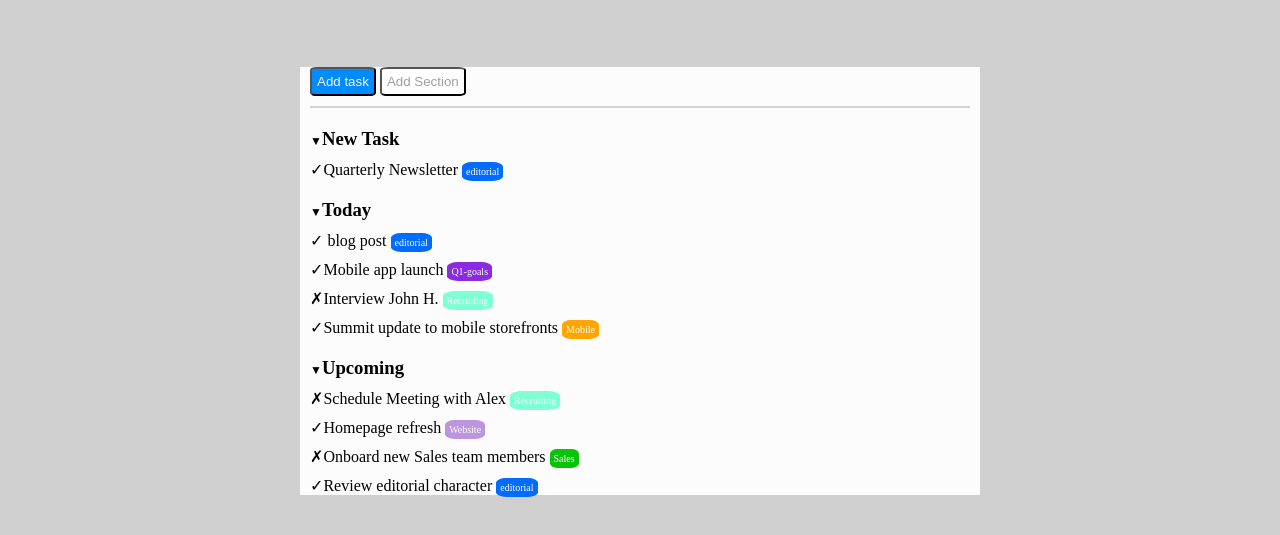
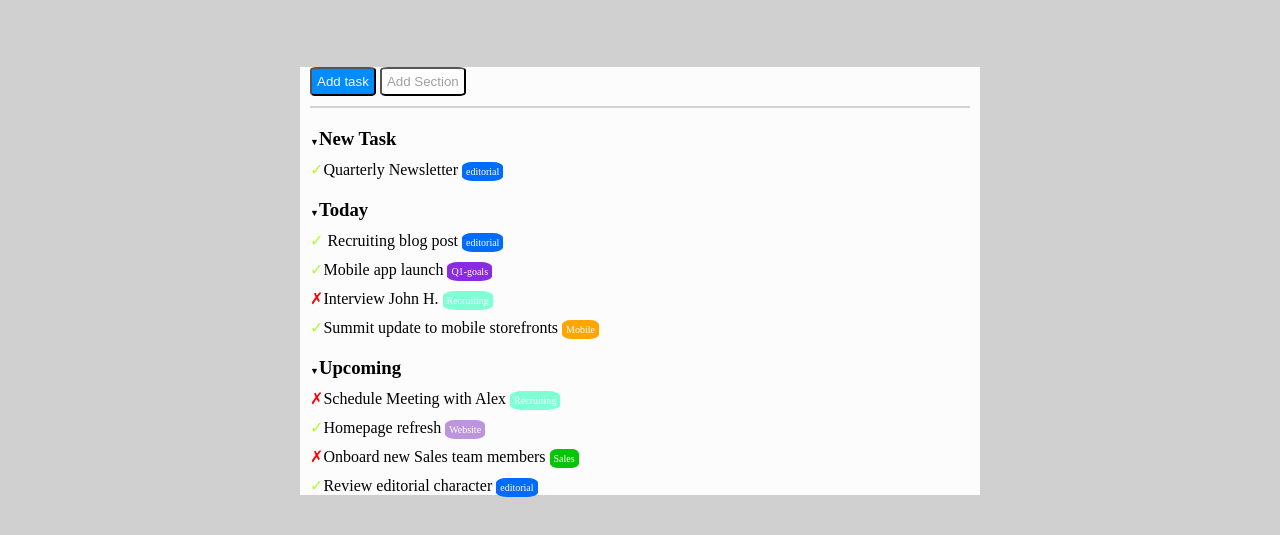
Before and after one commit to orazi-paolo/html-css-toboolist, a plain HTML site: page index.html in a window 1280 px wide. Shown: the part 83-618 px from the top of the page. Drawn offline with Linux system fonts and the light colour scheme.

Commit message:
try to fix entities

```diff
--- a/css/style.css
+++ b/css/style.css
@@ -96,5 +96,11 @@ body{
     color: white;
 }
 .freccia-giu{
-   font-size: 12px;
+   font-size: 9px;
 }
+.check{
+    color: greenyellow;
+}
+.none{
+    color: red;
+}
--- a/index.html
+++ b/index.html
@@ -9,7 +9,7 @@
 <body>
     <!-- header -->
     <header class="header">
-        <img id="logo" src="img/Logo.png" alt="logo"> <span><h1>Toboolist</h1></span>
+        <img id="logo" src="img/Logo.png" alt="logo"> <span></span><h1>Toboolist</h1>
     </header>
     <main>
         <div id="main">
@@ -30,33 +30,32 @@
                 <h3 class="title-list"><span class="freccia-giu">&#9660;</span>New Task</h3>
 
                 <!-- row of list -->
-                <div class="distance-row">
-                    &#10003;Quarterly Newsletter <span class="editorial">editorial</span>
+                <div class="distance-row"> <span class="check">&#10003;</span>Quarterly Newsletter <span class="editorial">editorial</span>
                 </div>
                 <!-- title list2 -->
                 <h3 class="title-list"><span class="freccia-giu">&#9660;</span>Today</h3>
 
-                <div class="distance-row">&#10003; blog post <span class="editorial">editorial</span></div>
+                <div class="distance-row"><span class="check">&#10003;</span> Recruiting blog post <span class="editorial">editorial</span></div>
 
-                <div class="distance-row">&#10003;Mobile app launch <span class="q1-goals">Q1-goals</span>
+                <div class="distance-row"><span class="check">&#10003;</span>Mobile app launch <span class="q1-goals">Q1-goals</span>
                 </div>
 
-                <div class="distance-row">&#10007;Interview John H. <span class="recruiting">Recruiting</span>
+                <div class="distance-row"> <span class="none">&#10007;</span>Interview John H. <span class="recruiting">Recruiting</span>
                 </div>
 
-                <div class="distance-row">&#10003;Summit update to mobile storefronts <span class="mobile">Mobile</span></div>
+                <div class="distance-row"><span class="check">&#10003;</span>Summit update to mobile storefronts <span class="mobile">Mobile</span></div>
 
                 <!-- title list3 -->
                 <h3 class="title-list"><span class="freccia-giu">&#9660;</span>Upcoming</h3>
 
-                <div class="distance-row">&#10007;Schedule Meeting with Alex <span class="recruiting">Recruiting</span>
+                <div class="distance-row"><span class="none">&#10007;</span>Schedule Meeting with Alex <span class="recruiting">Recruiting</span>
                 </div>
 
-                <div class="distance-row">&#10003;Homepage refresh <span class="website">Website</span></div>
+                <div class="distance-row"><span class="check">&#10003;</span>Homepage refresh <span class="website">Website</span></div>
 
-                <div class="distance-row">&#10007;Onboard new Sales team members <span class="sales">Sales</span></div>
+                <div class="distance-row"><span class="none">&#10007;</span>Onboard new Sales team members <span class="sales">Sales</span></div>
 
-                <div class="distance-row">&#10003;Review editorial character <span class="editorial">editorial</span></div>
+                <div class="distance-row"><span class="check">&#10003;</span>Review editorial character <span class="editorial">editorial</span></div>
             </div>
 
 
```
